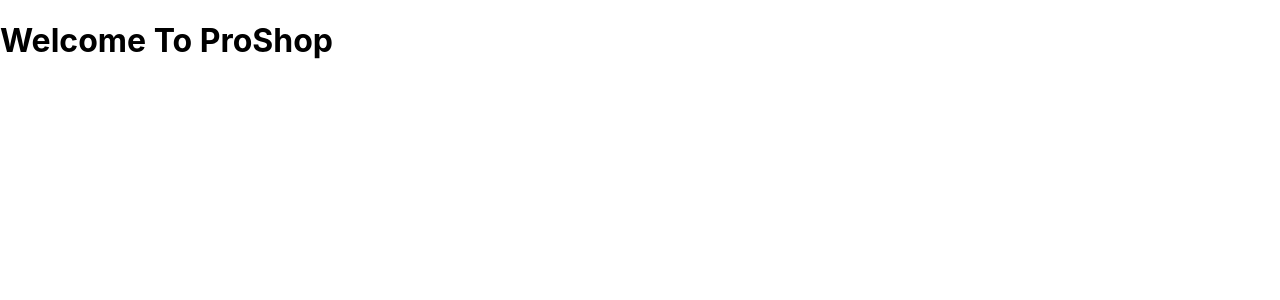
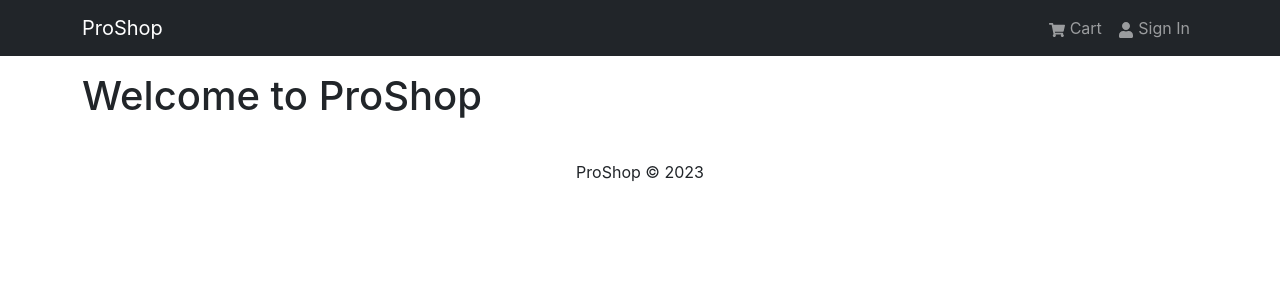
Before and after one commit to tosinmoses384/toscoyoghurt-v2, a React (Create React App) app in the folder frontend/: page / in a window 1280 px wide. Shown: the top 300 px of the page. Built offline with nearby package versions, Linux system fonts and the light colour scheme.

Commit message:
header and footer component

```diff
--- a/frontend/package.json
+++ b/frontend/package.json
@@ -6,8 +6,13 @@
     "@testing-library/jest-dom": "^5.16.5",
     "@testing-library/react": "^13.4.0",
     "@testing-library/user-event": "^13.5.0",
+    "bootstrap": "^5.2.3",
+    "install": "^0.13.0",
+    "npm": "^9.6.6",
     "react": "^18.2.0",
+    "react-bootstrap": "^2.7.4",
     "react-dom": "^18.2.0",
+    "react-icons": "^4.8.0",
     "react-scripts": "5.0.1",
     "web-vitals": "^2.1.4"
   },
--- a/frontend/src/App.js
+++ b/frontend/src/App.js
@@ -1,7 +1,17 @@
+import { Container } from 'react-bootstrap';
+import Header from './components/Header';
+import Footer from './components/Footer';
+
 const App = () => {
   return (
     <>
-      <h1>Welcome To ProShop</h1>
+      <Header />
+      <main className='py-3'>
+        <Container>
+          <h1>Welcome to ProShop</h1>
+        </Container>
+      </main>
+      <Footer />
     </>
   );
 };
--- /dev/null
+++ b/frontend/src/components/Footer.jsx
@@ -0,0 +1,18 @@
+import { Container, Row, Col } from 'react-bootstrap';
+
+const Footer = () => {
+  const currentYear = new Date().getFullYear();
+
+  return (
+    <footer>
+      <Container>
+        <Row>
+          <Col className='text-center py-3'>
+            <p>ProShop &copy; {currentYear}</p>
+          </Col>
+        </Row>
+      </Container>
+    </footer>
+  );
+};
+export default Footer;
--- /dev/null
+++ b/frontend/src/components/Header.jsx
@@ -0,0 +1,27 @@
+import { Navbar, Nav, Container } from 'react-bootstrap';
+import { FaShoppingCart, FaUser } from 'react-icons/fa';
+
+const Header = () => {
+  return (
+    <header>
+      <Navbar bg='dark' variant='dark' expand='md' collapseOnSelect>
+        <Container>
+          <Navbar.Brand href='/'>ProShop</Navbar.Brand>
+          <Navbar.Toggle aria-controls='basic-navbar-nav' />
+          <Navbar.Collapse id='basic-navbar-nav'>
+            <Nav className='ms-auto'>
+              <Nav.Link href='/cart'>
+                <FaShoppingCart /> Cart
+              </Nav.Link>
+              <Nav.Link href='/login'>
+                <FaUser /> Sign In
+              </Nav.Link>
+            </Nav>
+          </Navbar.Collapse>
+        </Container>
+      </Navbar>
+    </header>
+  );
+};
+
+export default Header;
--- a/frontend/src/index.js
+++ b/frontend/src/index.js
@@ -1,5 +1,6 @@
 import React from 'react';
 import ReactDOM from 'react-dom/client';
+import 'bootstrap/dist/css/bootstrap.min.css';
 import './index.css';
 import App from './App';
 import reportWebVitals from './reportWebVitals';
```
Also changed, not shown: 1 other file (tests, documents, lock files or other folders).
